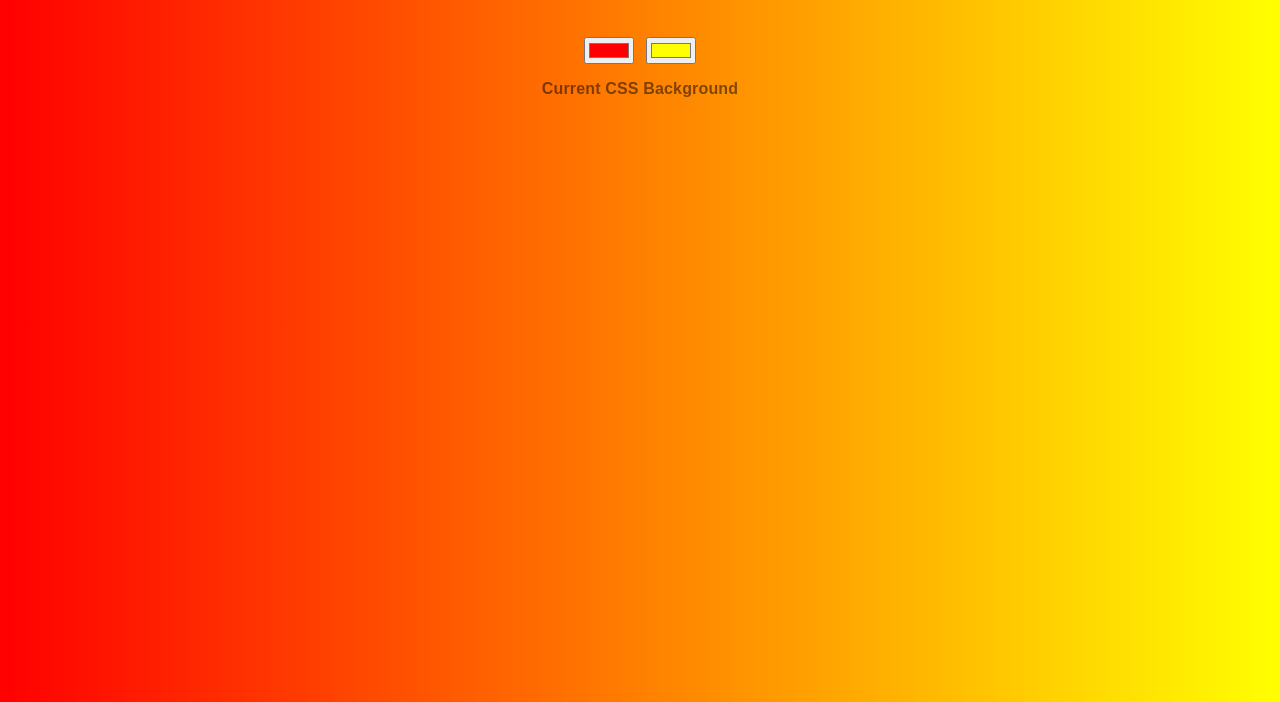
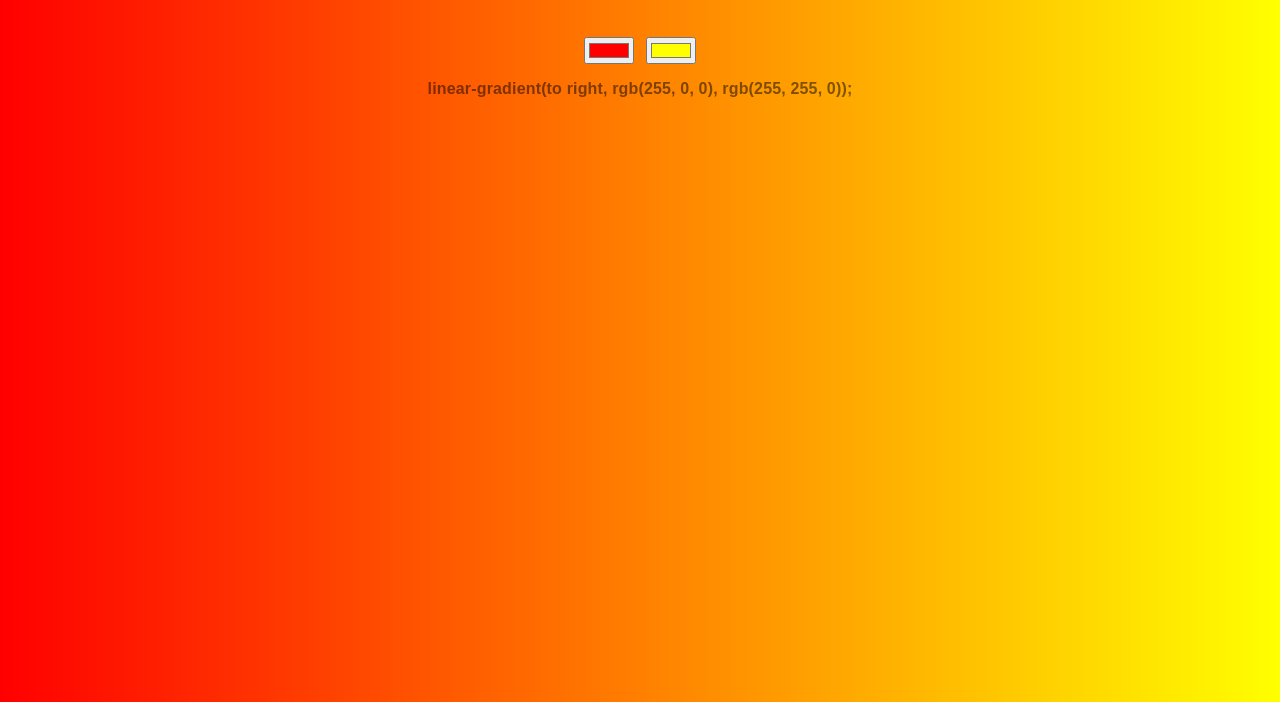
Before and after one commit to igcy/background-generator, a plain HTML site: page index.html in a window 1280 px wide. Shown: the part 98-800 px from the top of the page. Drawn offline with Linux system fonts and the light colour scheme.

Commit message:
h3 title changed

```diff
--- a/index.html
+++ b/index.html
@@ -9,7 +9,7 @@
         Generator</h1><br>
 	<input class="color1" type="color" name="color1" value="#ff0000">
 	<input class="color2" type="color" name="color2" value="#ffff00">
-	<h3>Current CSS Background</h3>
+	<h3>linear-gradient(to right, rgb(255, 0, 0), rgb(255, 255, 0));</h3>
 	<h3></h3>
 	<script type="text/javascript" src="script.js"></script>
 </body>
```
